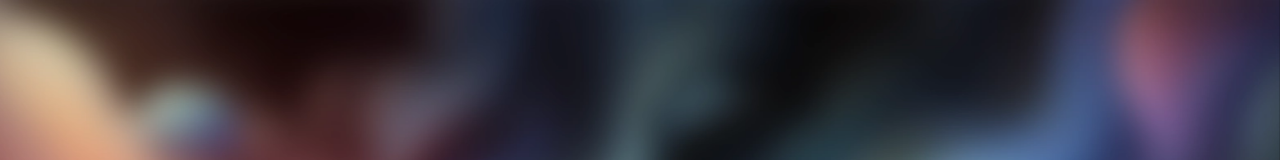
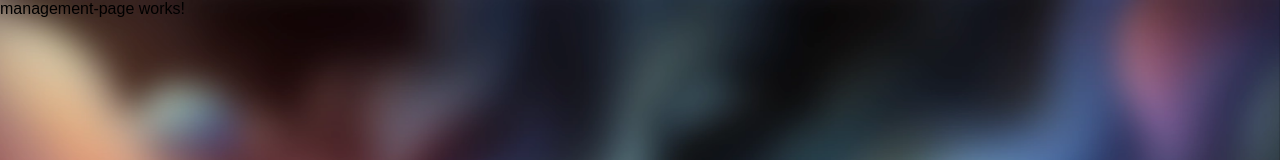
Before and after one commit to DavidBootle/photo-sharing, an Angular app in the folder front-end/: page /manage in a window 1280 px wide. Before the commit this address led to /. Shown: the top 160 px of the page. Built offline with nearby package versions, Linux system fonts and the light colour scheme; a web font is replaced by a local one.

Commit message:
Added management page to routing

```diff
--- a/front-end/src/app/app.routes.ts
+++ b/front-end/src/app/app.routes.ts
@@ -1,8 +1,10 @@
 import { Routes } from '@angular/router';
 import { HomePageComponent } from './home-page/home-page.component'
 import { UploadPageComponent } from './upload-page/upload-page.component';
+import { ManagementPageComponent } from './management-page/management-page.component';
 
 export const routes: Routes = [
     { path: '', component: HomePageComponent, pathMatch: 'full' }, // default route for home page
+    { path: 'manage', component: ManagementPageComponent },
     { path: 'upload', component: UploadPageComponent},
 ];
--- /dev/null
+++ b/front-end/src/app/management-page/management-page.component.html
@@ -0,0 +1 @@
+<p>management-page works!</p>
```
Also changed, not shown: front-end/src/app/management-page/management-page.component.ts (added, +12 -0 lines), front-end/src/app/management-page/management-page.component.scss (added).
